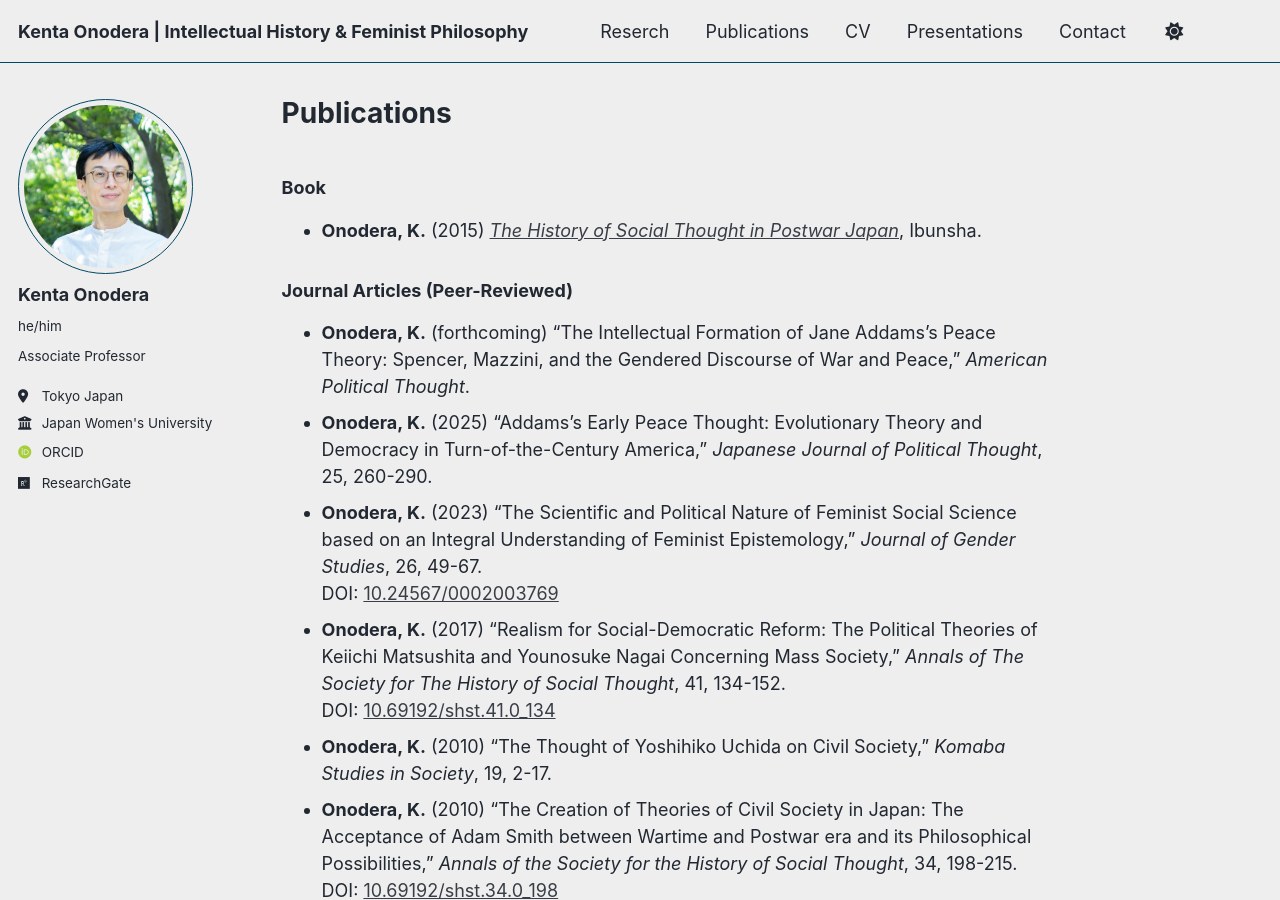
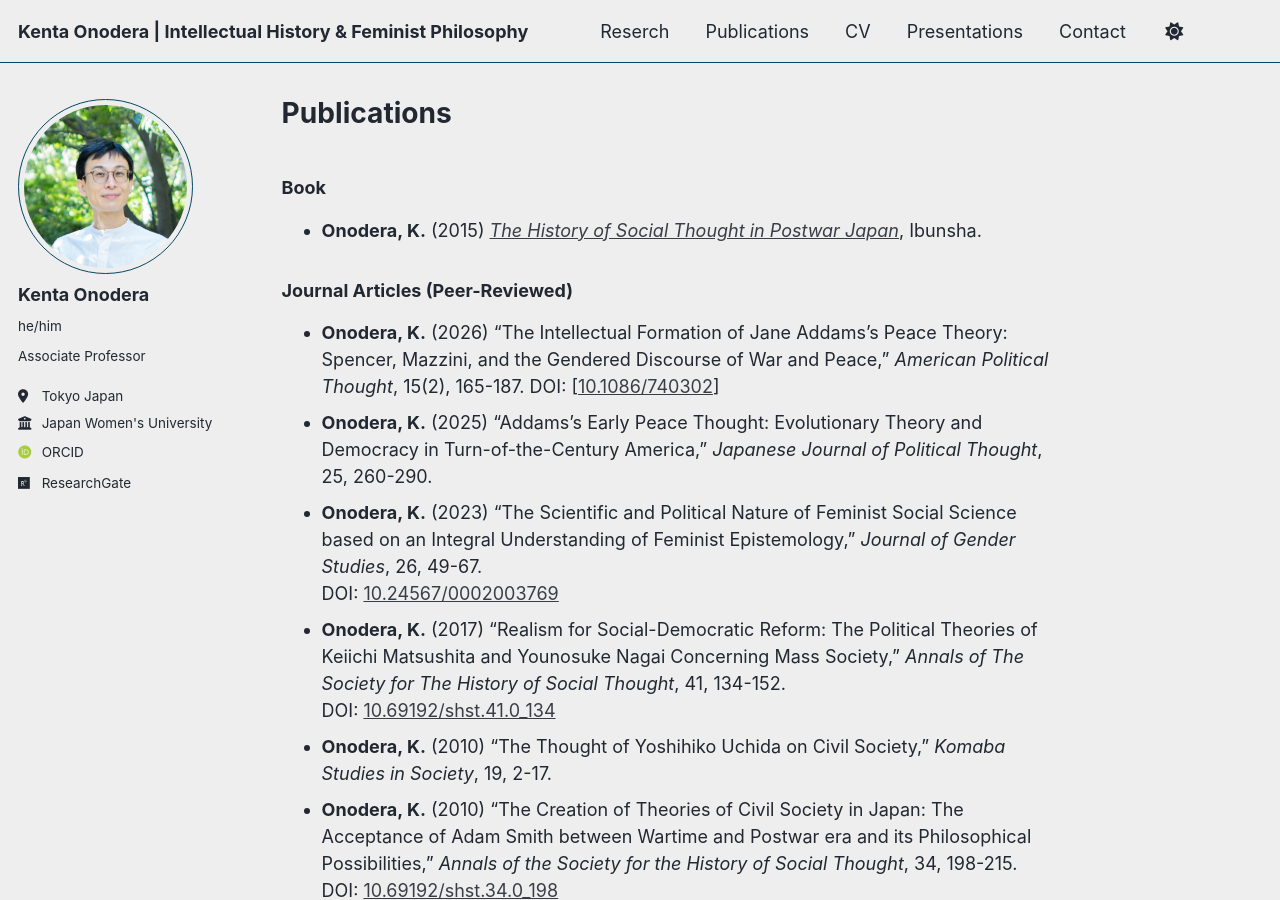
Before and after one commit to kenta-onodera/kenta-onodera.github.io, a Jekyll site: the page built from _pages/publications.md, in a window 1280 px wide and 900 px high. Built offline with Jekyll 4.4.1, drawn with Linux system fonts in a browser that asks for light colours; some web fonts are replaced; a script bundle is joined from its source files by our own code; library files that are not in the unit come from our copies.

Commit message:
Update publications-list.md

```diff
--- a/_includes/publications-list.md
+++ b/_includes/publications-list.md
@@ -2,7 +2,8 @@
 - **Onodera, K.** (2015) *[The History of Social Thought in Postwar Japan](https://www.ibunsha.co.jp/books/978-4753103263/)*, Ibunsha.
 
 ### Journal Articles (Peer-Reviewed)
-- **Onodera, K.** (forthcoming) "The Intellectual Formation of Jane Addams’s Peace Theory: Spencer, Mazzini, and the Gendered Discourse of War and Peace," *American Political Thought*.
+- **Onodera, K.** (2026) "The Intellectual Formation of Jane Addams’s Peace Theory: Spencer, Mazzini, and the Gendered Discourse of War and Peace," *American Political Thought*, 15(2), 165-187.
+DOI: [[10.1086/740302](https://doi.org/10.1086/740302)]
 - **Onodera, K.** (2025) "Addams's Early Peace Thought: Evolutionary Theory and Democracy in Turn-of-the-Century America," *Japanese Journal of Political Thought*, 25, 260-290.
 - **Onodera, K.** (2023) "The Scientific and Political Nature of Feminist Social Science based on an Integral Understanding of Feminist Epistemology," *Journal of Gender Studies*, 26, 49-67.
 DOI: [10.24567/0002003769](https://doi.org/10.24567/0002003769)
```
